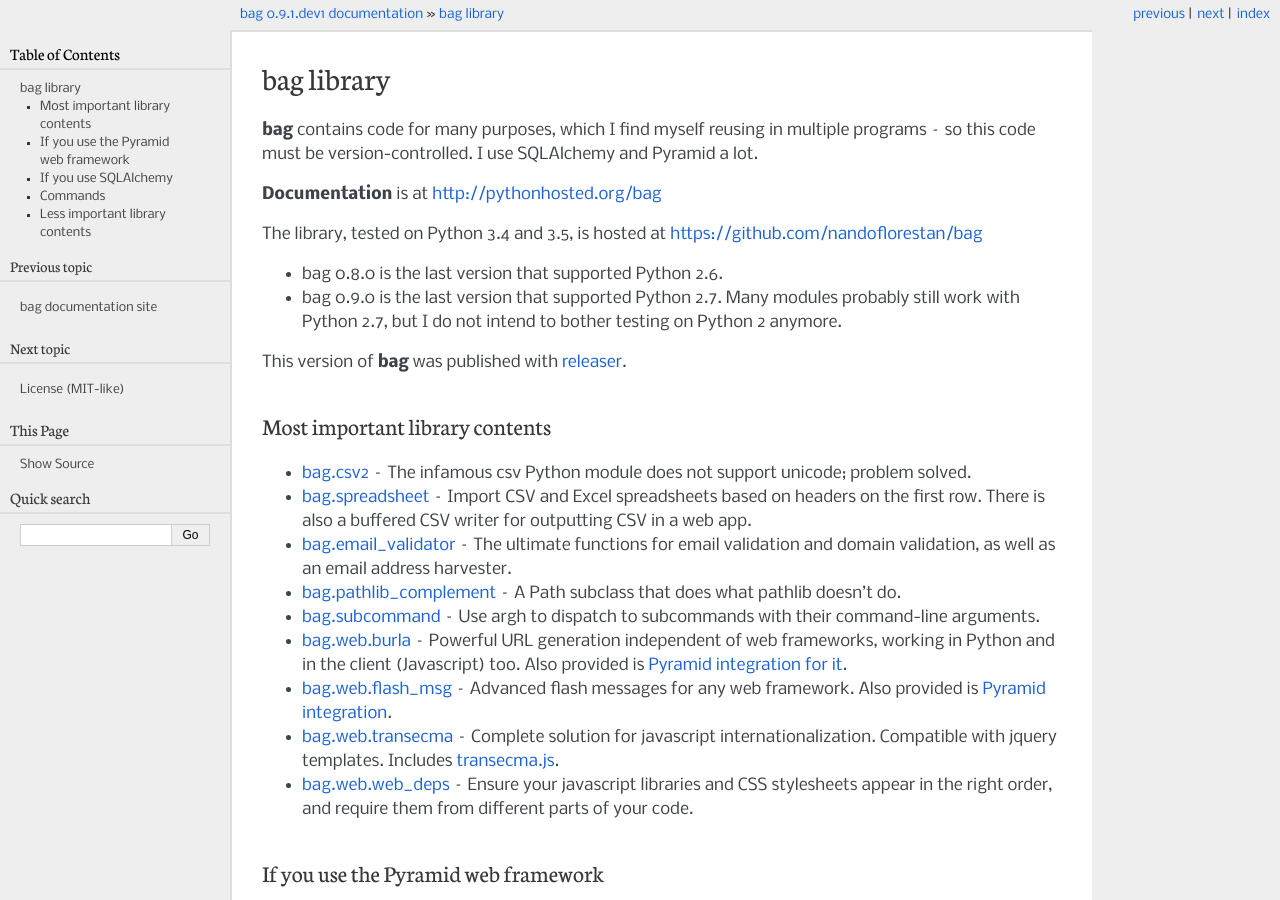
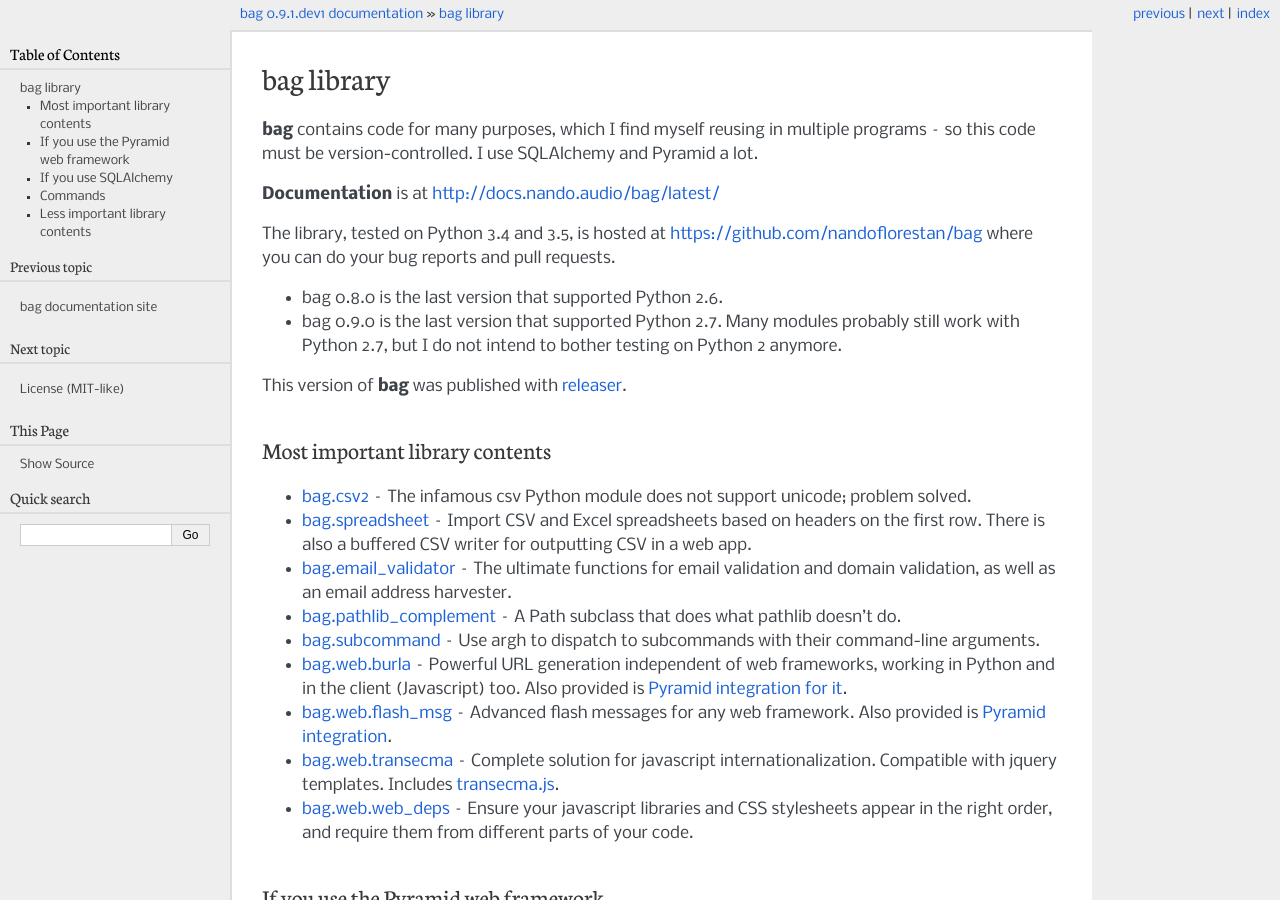
Before and after one commit to nandoflorestan/bag, a Sphinx documentation site: the page built from docs/source/introduction.rst, in a window 1280 px wide and 900 px high. Built offline with Sphinx 7.4.7, drawn with Linux system fonts in a browser that asks for light colours; pages that are not in the unit, such as notebooks, are missing from menus; some of the changed lines change nothing that is shown.

Commit message:
Let us self-publish the documentation

```diff
--- a/README.rst
+++ b/README.rst
@@ -6,10 +6,11 @@
 multiple programs -- so this code must be version-controlled.
 I use SQLAlchemy and Pyramid a lot.
 
-**Documentation** is at http://pythonhosted.org/bag
+**Documentation** is at http://docs.nando.audio/bag/latest/
 
 The library, tested on Python 3.4 and 3.5, is hosted at
 https://github.com/nandoflorestan/bag
+where you can do your bug reports and pull requests.
 
 - bag 0.8.0 is the last version that supported Python 2.6.
 - bag 0.9.0 is the last version that supported Python 2.7.
@@ -23,27 +24,27 @@
 Most important library contents
 ===============================
 
-- `bag.csv2 <http://pythonhosted.org/bag/api/bag.csv2.html>`_
+- `bag.csv2 <http://docs.nando.audio/bag/latest/api/bag.csv2.html>`_
   -- The infamous csv Python module does not support unicode; problem solved.
-- `bag.spreadsheet <http://pythonhosted.org/bag/api/bag.spreadsheet.html>`_
+- `bag.spreadsheet <http://docs.nando.audio/bag/latest/api/bag.spreadsheet.html>`_
   -- Import CSV and Excel spreadsheets based on headers on the first row.
   There is also a buffered CSV writer for outputting CSV in a web app.
-- `bag.email_validator <http://pythonhosted.org/bag/api/bag.email_validator.html>`_
+- `bag.email_validator <http://docs.nando.audio/bag/latest/api/bag.email_validator.html>`_
   -- The ultimate functions for email validation and
   domain validation, as well as an email address harvester.
-- `bag.pathlib_complement <http://pythonhosted.org/bag/api/bag.pathlib_complement.html>`_
+- `bag.pathlib_complement <http://docs.nando.audio/bag/latest/api/bag.pathlib_complement.html>`_
   -- A Path subclass that does what pathlib doesn't do.
-- `bag.subcommand <http://pythonhosted.org/bag/api/bag.subcommand.html>`_
+- `bag.subcommand <http://docs.nando.audio/bag/latest/api/bag.subcommand.html>`_
   -- Use argh to dispatch to subcommands with their command-line arguments.
-- `bag.web.burla <http://pythonhosted.org/bag/api/bag.web.burla.html>`_
+- `bag.web.burla <http://docs.nando.audio/bag/latest/api/bag.web.burla.html>`_
   -- Powerful URL generation independent of web frameworks, working in Python and in the client (Javascript) too. Also provided is `Pyramid integration for it <https://github.com/nandoflorestan/bag/blob/master/bag/web/pyramid/burla.py>`_.
-- `bag.web.flash_msg <http://pythonhosted.org/bag/api/bag.web.flash_msg.html>`_
+- `bag.web.flash_msg <http://docs.nando.audio/bag/latest/api/bag.web.flash_msg.html>`_
   -- Advanced flash messages for any web framework. Also provided is `Pyramid integration <https://github.com/nandoflorestan/bag/blob/master/bag/web/pyramid/flash_msg.py>`_.
-- `bag.web.transecma <http://pythonhosted.org/bag/api/bag.web.transecma.html>`_
+- `bag.web.transecma <http://docs.nando.audio/bag/latest/api/bag.web.transecma.html>`_
   -- Complete solution for javascript internationalization. Compatible with
   jquery templates. Includes
   `transecma.js <https://github.com/nandoflorestan/bag/blob/master/bag/web/transecma.js>`_.
-- `bag.web.web_deps <http://pythonhosted.org/bag/api/bag.web.web_deps.html>`_
+- `bag.web.web_deps <http://docs.nando.audio/bag/latest/api/bag.web.web_deps.html>`_
   -- Ensure your javascript libraries and CSS stylesheets appear in the right
   order, and require them from different parts of your code.
 
@@ -51,23 +52,23 @@
 If you use the Pyramid web framework
 ====================================
 
-- `bag.web.pyramid.angular_csrf <http://pythonhosted.org/bag/api/bag.web.pyramid.angular_csrf.html>`_
+- `bag.web.pyramid.angular_csrf <http://docs.nando.audio/bag/latest/api/bag.web.pyramid.angular_csrf.html>`_
   -- Make Pyramid play ball with AngularJS to achieve CSRF protection.
-- `bag.web.pyramid.locale <http://pythonhosted.org/bag/api/bag.web.pyramid.locale.html>`_
+- `bag.web.pyramid.locale <http://docs.nando.audio/bag/latest/api/bag.web.pyramid.locale.html>`_
   -- Easily enable and disable locales, let users switch languages,
   and use the browser's languages by default.
-- `bag.web.pyramid.nav <http://pythonhosted.org/bag/api/bag.web.pyramid.nav.html>`_
+- `bag.web.pyramid.nav <http://docs.nando.audio/bag/latest/api/bag.web.pyramid.nav.html>`_
   -- Simple web menu system (navigation).
-- `bag.web.pyramid.plugins_manager <http://pythonhosted.org/bag/api/bag.web.pyramid.plugins_manager.html>`_
+- `bag.web.pyramid.plugins_manager <http://docs.nando.audio/bag/latest/api/bag.web.pyramid.plugins_manager.html>`_
   -- Make your Pyramid app extensible through plugins.
-- `bag.web.pyramid.resources <http://pythonhosted.org/bag/api/bag.web.pyramid.resources.html>`_
-- `bag.web.exceptions <http://pythonhosted.org/bag/api/bag.web.exceptions.html>`_
+- `bag.web.pyramid.resources <http://docs.nando.audio/bag/latest/api/bag.web.pyramid.resources.html>`_
+- `bag.web.exceptions <http://docs.nando.audio/bag/latest/api/bag.web.exceptions.html>`_
   -- The Problem exception is good for throwing from a service layer, then
   caught in the view layer to be shown to the user.
   -- Functions and base resources for context objects (Pyramid traversal).
-- `bag.web.pyramid.routes <http://pythonhosted.org/bag/api/bag.web.pyramid.routes.html>`_
+- `bag.web.pyramid.routes <http://docs.nando.audio/bag/latest/api/bag.web.pyramid.routes.html>`_
   -- Make Pyramid routes and the route_path() function available to JS in the client.
-- `bag.web.pyramid.genshi <http://pythonhosted.org/bag/api/bag.web.pyramid.genshi.html>`_
+- `bag.web.pyramid.genshi <http://docs.nando.audio/bag/latest/api/bag.web.pyramid.genshi.html>`_
   -- Use the Genshi templating language with the Pyramid web framework.
   Though perhaps one might prefer
   `Kajiki <https://pypi.python.org/pypi/Kajiki>`_.
@@ -76,23 +77,23 @@
 If you use SQLAlchemy
 =====================
 
-- `bag.sqlalchemy.context <http://pythonhosted.org/bag/api/bag.sqlalchemy.context.html>`_
+- `bag.sqlalchemy.context <http://docs.nando.audio/bag/latest/api/bag.sqlalchemy.context.html>`_
   -- Convenient SQLAlchemy initialization, at last.
-- `bag.sqlalchemy.mediovaigel <http://pythonhosted.org/bag/api/bag.sqlalchemy.mediovaigel.html>`_ -- Complete solution for database fixtures using SQLAlchemy.
-- `bag.sqlalchemy.testing <http://pythonhosted.org/bag/api/bag.sqlalchemy.testing.html>`_
+- `bag.sqlalchemy.mediovaigel <http://docs.nando.audio/bag/latest/api/bag.sqlalchemy.mediovaigel.html>`_ -- Complete solution for database fixtures using SQLAlchemy.
+- `bag.sqlalchemy.testing <http://docs.nando.audio/bag/latest/api/bag.sqlalchemy.testing.html>`_
   -- Fake objects for unit testing code that uses SQLAlchemy. Tests will run
   much faster because no database is accessed.
-- `bag.sqlalchemy.tricks <http://pythonhosted.org/bag/api/bag.sqlalchemy.tricks.html>`_
+- `bag.sqlalchemy.tricks <http://docs.nando.audio/bag/latest/api/bag.sqlalchemy.tricks.html>`_
   -- Various SQLAlchemy gimmicks, including a great base model class.
 
 
 Commands
 ========
 
-- `delete_old_branches <http://pythonhosted.org/bag/api/bag.git.delete_old_branches.html>`_
+- `delete_old_branches <http://docs.nando.audio/bag/latest/api/bag.git.delete_old_branches.html>`_
   -- Deletes git branches that have already been merged onto the current branch.
   Optionally, filter the branches by age (in days).
-- `reorder_po <http://pythonhosted.org/bag/api/bag.reorder_po.html>`_
+- `reorder_po <http://docs.nando.audio/bag/latest/api/bag.reorder_po.html>`_
   -- Reorders .po files (usually after transifex messes up the order of the
   translations in them) so the diff is always readable.
 
@@ -100,32 +101,32 @@
 Less important library contents
 ===============================
 
-- `bag.check_rst <http://pythonhosted.org/bag/api/bag.check_rst.html>`_
+- `bag.check_rst <http://docs.nando.audio/bag/latest/api/bag.check_rst.html>`_
   -- Verifies reStructuredText content for correctness.
-- `bag.console <http://pythonhosted.org/bag/api/bag.console.html>`_
+- `bag.console <http://docs.nando.audio/bag/latest/api/bag.console.html>`_
   -- Functions for user interaction at the console.
-- `bag.corrupt_image <http://pythonhosted.org/bag/api/bag.corrupt_image.html>`_
+- `bag.corrupt_image <http://docs.nando.audio/bag/latest/api/bag.corrupt_image.html>`_
   -- Read image files and do something if they are corrupt.
-- `bag.file_existence_manager <http://pythonhosted.org/bag/api/bag.file_existence_manager.html>`_
+- `bag.file_existence_manager <http://docs.nando.audio/bag/latest/api/bag.file_existence_manager.html>`_
   -- Tools for finding duplicate files using hashes.
-- `bag.log <http://pythonhosted.org/bag/api/bag.log.html>`_
+- `bag.log <http://docs.nando.audio/bag/latest/api/bag.log.html>`_
   -- Convenient logging initialization.
 - **bag.html** -- Encode and decode HTML and XML entities.
-- `bag.memoize <http://pythonhosted.org/bag/api/bag.memoize.html>`_
+- `bag.memoize <http://docs.nando.audio/bag/latest/api/bag.memoize.html>`_
   -- *Memoize* decorator with a LRU (least recently used)
   cache, which can take a keymaker function as an argument.
 - **bag.more_codecs** -- Got text in some weird encoding that
   Python doesn't know? OK, use iconv to decode it.
-- `bag.show_progress <http://pythonhosted.org/bag/api/bag.show_progress.html>`_
+- `bag.show_progress <http://docs.nando.audio/bag/latest/api/bag.show_progress.html>`_
   -- Don't leave your user wondering if your program is hanging;
   print the progress every few seconds.
-- `bag.streams <http://pythonhosted.org/bag/api/bag.streams.html>`_
+- `bag.streams <http://docs.nando.audio/bag/latest/api/bag.streams.html>`_
   -- Functions that use streams (open files).
-- `bag.text <http://pythonhosted.org/bag/api/bag.text.html>`_
+- `bag.text <http://docs.nando.audio/bag/latest/api/bag.text.html>`_
   -- Functions for working with unicode strings.
-- `bag.text.words <http://pythonhosted.org/bag/api/bag.text.words.html>`_
+- `bag.text.words <http://docs.nando.audio/bag/latest/api/bag.text.words.html>`_
   -- Contains lists of nouns and adjectives and can generate a random combination words
   -- good for generating funny test data.
-- `bag.time <http://pythonhosted.org/bag/api/bag.time.html>`_
+- `bag.time <http://docs.nando.audio/bag/latest/api/bag.time.html>`_
   -- Functions to make it easier to work with datetimes.
   Includes a JSON encoder that supports time, datetime and Decimal.
--- a/docs/source/conf.py
+++ b/docs/source/conf.py
@@ -104,7 +104,7 @@
 # List of patterns, relative to source directory, that match files and
 # directories to ignore when looking for source files.
 # This patterns also effect to html_static_path and html_extra_path
-exclude_patterns = []
+exclude_patterns = ['_build', 'Thumbs.db', '.DS_Store']
 
 # The reST default role (used for this markup: `text`) to use for all
 # documents.
```
